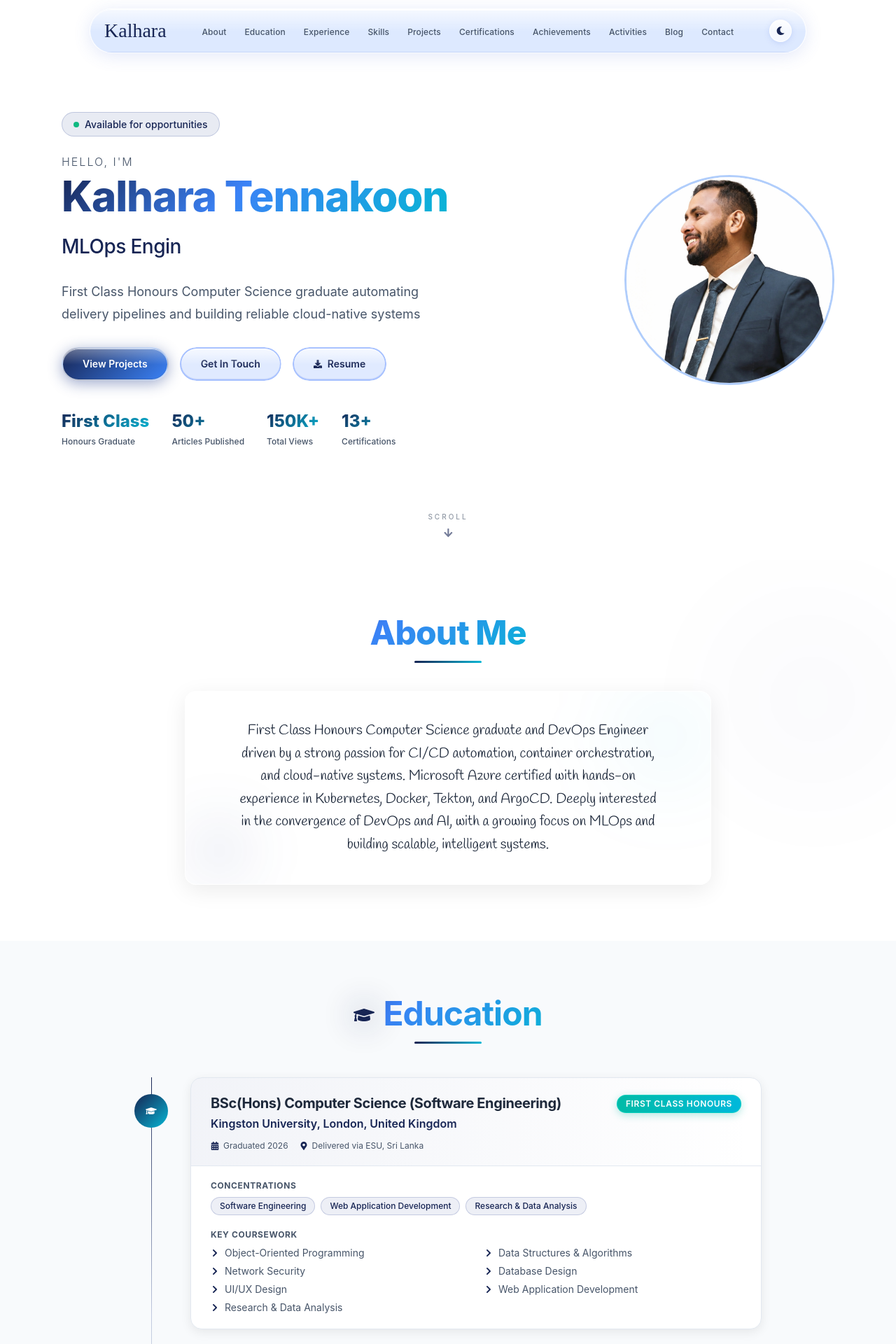
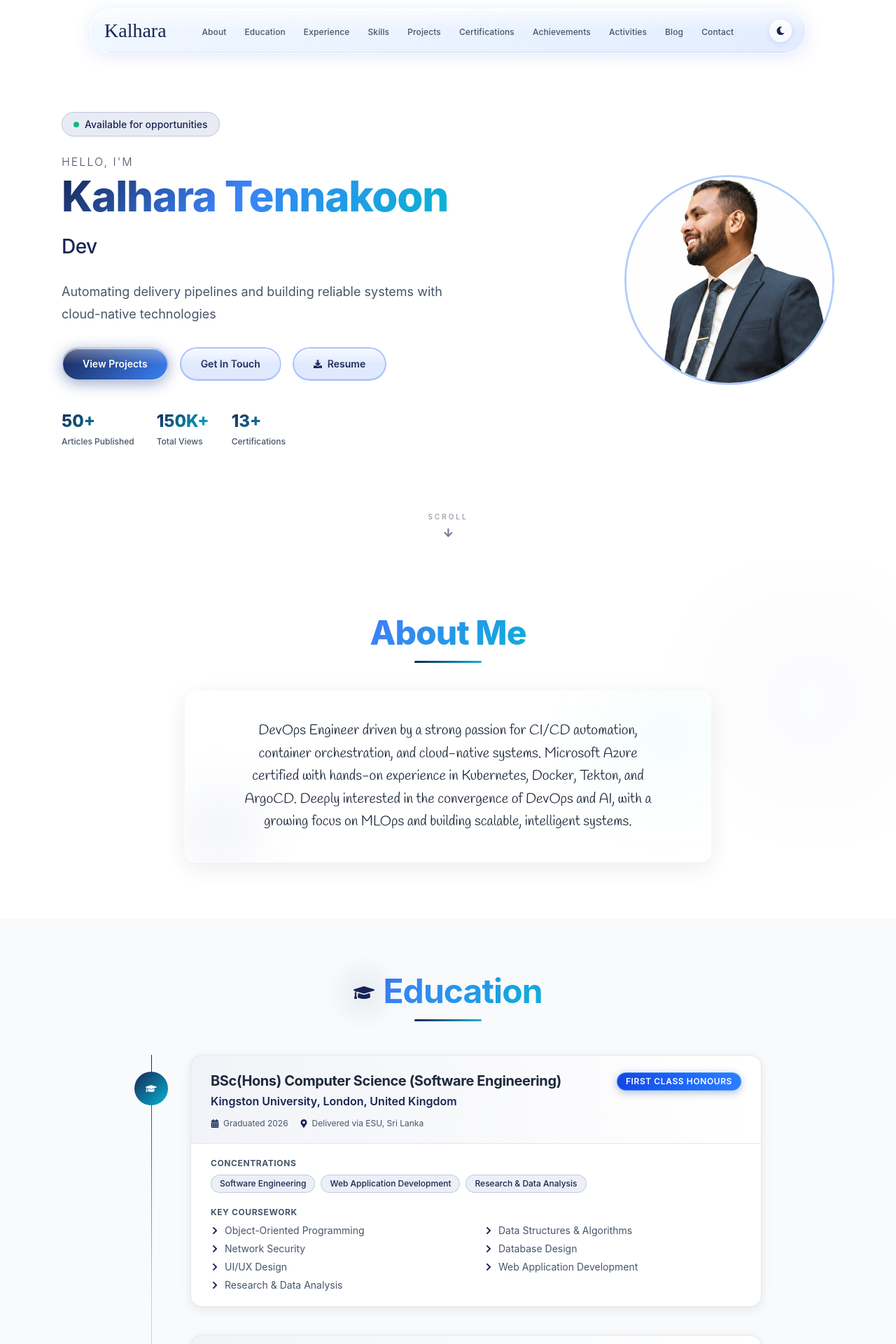
Before and after one commit to kalharatennakoon/kalharatennakoon.github.io, a React (Vite) app: page / in a window 1280 px wide. Shown: the top 1920 px of the page at 70% size. Built offline with nearby package versions, Linux system fonts and the light colour scheme; a web font is replaced by a local one.

Commit message:
Refine portfolio content and assets

```diff
--- a/src/components/About.tsx
+++ b/src/components/About.tsx
@@ -53,7 +53,7 @@ function About() {
               className="text-lg md:text-xl leading-relaxed text-[var(--text-primary)] m-0 px-4 relative z-10"
               style={{ fontFamily: '"Handlee", cursive', fontWeight: 400 }}
             >
-              First Class Honours Computer Science graduate and DevOps Engineer driven by a strong passion for CI/CD automation, container orchestration, and cloud-native systems.
+              DevOps Engineer driven by a strong passion for CI/CD automation, container orchestration, and cloud-native systems.
               Microsoft Azure certified with hands-on experience in Kubernetes, Docker, Tekton, and ArgoCD.
               Deeply interested in the convergence of DevOps and AI, with a growing focus on MLOps and building scalable, intelligent systems.
             </p>
--- a/src/components/Achievements.tsx
+++ b/src/components/Achievements.tsx
@@ -10,15 +10,10 @@ interface Achievement {
 
 const achievements: Achievement[] = [
   {
-    title: 'First Class Honours - BSc(Hons) Computer Science',
-    description: 'Graduated from Kingston University with First Class Honours in Computer Science, specialising in Software Engineering.',
-    date: '2026',
-    highlight: true,
-  },
-  {
     title: 'Dan Kohn Scholarship - KubeCon + CloudNativeCon',
     description: 'Awarded the CNCF Dan Kohn Scholarship to attend KubeCon + CloudNativeCon. Recognised for contributions and potential in the cloud-native ecosystem.',
     date: '2025 & 2022',
+    highlight: true,
   },
   {
     title: 'First Runner-Up - Hack:Bit Hackathon',
@@ -53,7 +48,7 @@ function Achievements() {
       <div
         className="blob-shape w-[400px] h-[400px]"
         style={{
-          background: 'radial-gradient(circle, rgba(255,215,0,0.07), rgba(30,58,138,0.08), transparent)',
+          background: 'radial-gradient(circle, rgba(59,130,246,0.08), rgba(30,58,138,0.08), transparent)',
           top: '-100px',
           right: '-80px',
           animationDuration: '20s',
@@ -69,7 +64,7 @@ function Achievements() {
         >
           <div className="inline-flex items-center gap-3 mb-3">
             <div className="relative">
-              <div className="absolute inset-0 blur-xl bg-amber-400 opacity-30 rounded-full" />
+              <div className="absolute inset-0 blur-xl bg-blue-400 opacity-30 rounded-full" />
               <FaTrophy className="relative text-3xl text-[var(--color-primary)]" />
             </div>
             <h2
@@ -107,7 +102,7 @@ function Achievements() {
                   className="absolute left-0 top-5 hidden sm:flex items-center justify-center w-12 h-12 rounded-full shadow-[0_0_0_4px_var(--bg-primary),0_0_0_5px_rgba(30,58,138,0.25)] pulse-dot"
                   style={{
                     background: item.highlight
-                      ? 'linear-gradient(135deg, #f59e0b, #d97706)'
+                      ? 'linear-gradient(135deg, var(--color-primary), #3b82f6)'
                       : 'linear-gradient(135deg, var(--color-primary), #06b6d4)',
                     animationDelay: `${index * 0.5}s`,
                   }}
@@ -117,18 +112,18 @@ function Achievements() {
 
                 <div className={`bg-[var(--card-bg)] rounded-2xl shadow-[0_4px_15px_var(--shadow)] border transition-all duration-300 hover:-translate-y-1 overflow-hidden shimmer-hover ${
                   item.highlight
-                    ? 'border-amber-400/30 hover:border-amber-400/50 hover:shadow-[0_12px_36px_rgba(245,158,11,0.14)]'
+                    ? 'border-blue-400/30 hover:border-blue-400/50 hover:shadow-[0_12px_36px_rgba(30,58,138,0.14)]'
                     : 'border-[var(--border-color)] hover:border-[rgba(30,58,138,0.4)] hover:shadow-[0_12px_36px_rgba(30,58,138,0.14)]'
                 }`}>
                   {/* Highlight accent */}
                   {item.highlight && (
-                    <div className="h-1 w-full" style={{ background: 'linear-gradient(90deg, #f59e0b, #d97706)' }} />
+                    <div className="h-1 w-full" style={{ background: 'linear-gradient(90deg, var(--color-primary), #3b82f6)' }} />
                   )}
 
                   {/* Header */}
                   <div className={`px-7 pt-5 pb-4 border-b border-[var(--border-color)] ${
                     item.highlight
-                      ? 'bg-gradient-to-r from-[rgba(245,158,11,0.06)] to-transparent'
+                      ? 'bg-gradient-to-r from-[rgba(30,58,138,0.06)] to-transparent'
                       : 'bg-gradient-to-r from-[rgba(30,58,138,0.05)] to-transparent'
                   }`}>
                     <div className="flex flex-wrap items-start justify-between gap-3">
@@ -137,7 +132,7 @@ function Achievements() {
                       </h3>
                       <span className={`text-xs font-semibold px-3 py-1 rounded-full whitespace-nowrap border flex-shrink-0 ${
                         item.highlight
-                          ? 'text-white bg-amber-500 border-amber-600 shadow-[0_2px_8px_rgba(245,158,11,0.4)]'
+                          ? 'text-white bg-blue-600 border-blue-700 shadow-[0_2px_8px_rgba(30,58,138,0.4)]'
                           : 'text-[var(--color-primary)] bg-[rgba(30,58,138,0.08)] border-[rgba(30,58,138,0.15)]'
                       }`}>
                         {item.date}
--- a/src/components/Education.tsx
+++ b/src/components/Education.tsx
@@ -79,7 +79,7 @@ function Education() {
                         Kingston University, London, United Kingdom
                       </p>
                     </div>
-                    <span className="text-xs font-semibold uppercase tracking-wider px-3 py-1 rounded-full text-white border border-teal-400/70 bg-gradient-to-r from-teal-500 to-cyan-500 shadow-[0_3px_12px_rgba(20,184,166,0.32)] flex-shrink-0">
+                    <span className="text-xs font-semibold uppercase tracking-wider px-3 py-1 rounded-full text-white border border-blue-400/70 bg-gradient-to-r from-blue-700 to-blue-500 shadow-[0_3px_12px_rgba(30,58,138,0.32)] flex-shrink-0">
                       First Class Honours
                     </span>
                   </div>
--- a/src/components/Hero.tsx
+++ b/src/components/Hero.tsx
@@ -2,14 +2,13 @@ import { useEffect, useState } from 'react'
 import { FaArrowDown, FaDownload } from 'react-icons/fa'
 
 const roles = [
-  'DevOps Engineer',
-  'MLOps Engineer',
-  'Cloud-Native Developer',
-  'CI/CD Automation Engineer',
+  'DevSecOps & Cloud-Native',
+  '2x KubeCon Scholar',
+  'First Class CS Graduate',
+  'Technical Writer',
 ]
 
 const stats = [
-  { value: 'First Class', label: 'Honours Graduate' },
   { value: '50+',   label: 'Articles Published' },
   { value: '150K+', label: 'Total Views' },
   { value: '13+',   label: 'Certifications' },
@@ -68,7 +67,7 @@ function Hero() {
           </h2>
 
           <p style={{ fontSize: '18px', color: 'var(--text-secondary)', maxWidth: '36rem', lineHeight: 1.75, marginBottom: '32px' }}>
-            First Class Honours Computer Science graduate automating delivery pipelines and building reliable cloud-native systems
+            Automating delivery pipelines and building reliable systems with cloud-native technologies
           </p>
 
           {/* CTA Buttons */}
--- a/src/components/Navbar.tsx
+++ b/src/components/Navbar.tsx
@@ -33,30 +33,29 @@ function Navbar() {
   }, [])
 
   /* ── Liquid Glass colours ─────────────────────────────────────────────
-   *  The pill needs to look like glass you can actually SEE.
-   *  Light: a distinct sky-blue frosted pill
-   *  Dark : a deep navy pill
+   *  Light mode keeps a visible frosted pill with liquid-glass edges.
+   *  Dark mode keeps the deeper navy glass for contrast.
    * ──────────────────────────────────────────────────────────────────── */
   const pillBg = isDark
     ? 'rgba(12, 22, 50, 0.72)'         // dark navy glass
-    : 'rgba(200, 220, 255, 0.62)'      // sky-blue frosted glass
+    : 'linear-gradient(135deg, rgba(235,244,255,0.68), rgba(200,220,255,0.52))'
 
   const pillBorder = isDark
     ? '1.5px solid rgba(140, 170, 255, 0.25)'
-    : '1.5px solid rgba(255, 255, 255, 0.90)'
+    : '1.5px solid rgba(255, 255, 255, 0.86)'
 
   const pillShadow = scrolled
     ? isDark
       ? '0 8px 40px rgba(0,0,0,0.60), 0 2px 8px rgba(0,0,0,0.40), inset 0 1px 0 rgba(255,255,255,0.12)'
-      : '0 8px 40px rgba(80,110,220,0.22), 0 2px 8px rgba(80,110,220,0.12), inset 0 1px 0 rgba(255,255,255,0.95)'
+      : '0 8px 40px rgba(80,110,220,0.20), 0 2px 8px rgba(80,110,220,0.11), inset 0 1px 0 rgba(255,255,255,0.92)'
     : isDark
       ? '0 4px 24px rgba(0,0,0,0.40), inset 0 1px 0 rgba(255,255,255,0.10)'
-      : '0 4px 24px rgba(80,110,220,0.16), inset 0 1px 0 rgba(255,255,255,0.92)'
+      : '0 4px 24px rgba(80,110,220,0.15), inset 0 1px 0 rgba(255,255,255,0.88)'
 
   /* ── mobile dropdown glass ────────────────────────────────────────── */
   const dropBg = isDark
     ? 'rgba(12, 22, 50, 0.82)'
-    : 'rgba(210, 228, 255, 0.88)'
+    : 'linear-gradient(135deg, rgba(235,244,255,0.76), rgba(210,228,255,0.64))'
 
   return (
     <div className="fixed top-0 left-0 right-0 z-[999] flex flex-col items-center pointer-events-none">
@@ -68,8 +67,8 @@ function Navbar() {
           border:               pillBorder,
           borderRadius:         '9999px',
           boxShadow:            pillShadow,
-          backdropFilter:       isDark ? 'none' : 'blur(40px) saturate(2.0) brightness(1.08)',
-          WebkitBackdropFilter: isDark ? 'none' : 'blur(40px) saturate(2.0) brightness(1.08)',
+          backdropFilter:       isDark ? 'none' : 'blur(38px) saturate(1.9) brightness(1.06)',
+          WebkitBackdropFilter: isDark ? 'none' : 'blur(38px) saturate(1.9) brightness(1.06)',
         }}
       >
         {/* ① Specular highlight — top half of pill */}
@@ -81,7 +80,7 @@ function Navbar() {
             borderRadius: '9999px 9999px 0 0',
             background: isDark
               ? 'linear-gradient(180deg, rgba(255,255,255,0.09) 0%, transparent 100%)'
-              : 'linear-gradient(180deg, rgba(255,255,255,0.75) 0%, transparent 100%)',
+              : 'linear-gradient(180deg, rgba(255,255,255,0.72) 0%, transparent 100%)',
           }}
         />
 
@@ -93,7 +92,7 @@ function Navbar() {
             height: '1.5px',
             background: isDark
               ? 'linear-gradient(90deg, transparent, rgba(180,210,255,0.50) 30%, rgba(220,235,255,0.65) 50%, rgba(180,210,255,0.50) 70%, transparent)'
-              : 'linear-gradient(90deg, transparent, rgba(255,255,255,0.90) 20%, rgba(255,255,255,1.00) 50%, rgba(255,255,255,0.90) 80%, transparent)',
+              : 'linear-gradient(90deg, transparent, rgba(255,255,255,0.86) 20%, rgba(255,255,255,1.00) 50%, rgba(255,255,255,0.86) 80%, transparent)',
           }}
         />
 
```
Also changed, not shown: 1 other file (tests, documents, lock files or other folders).
